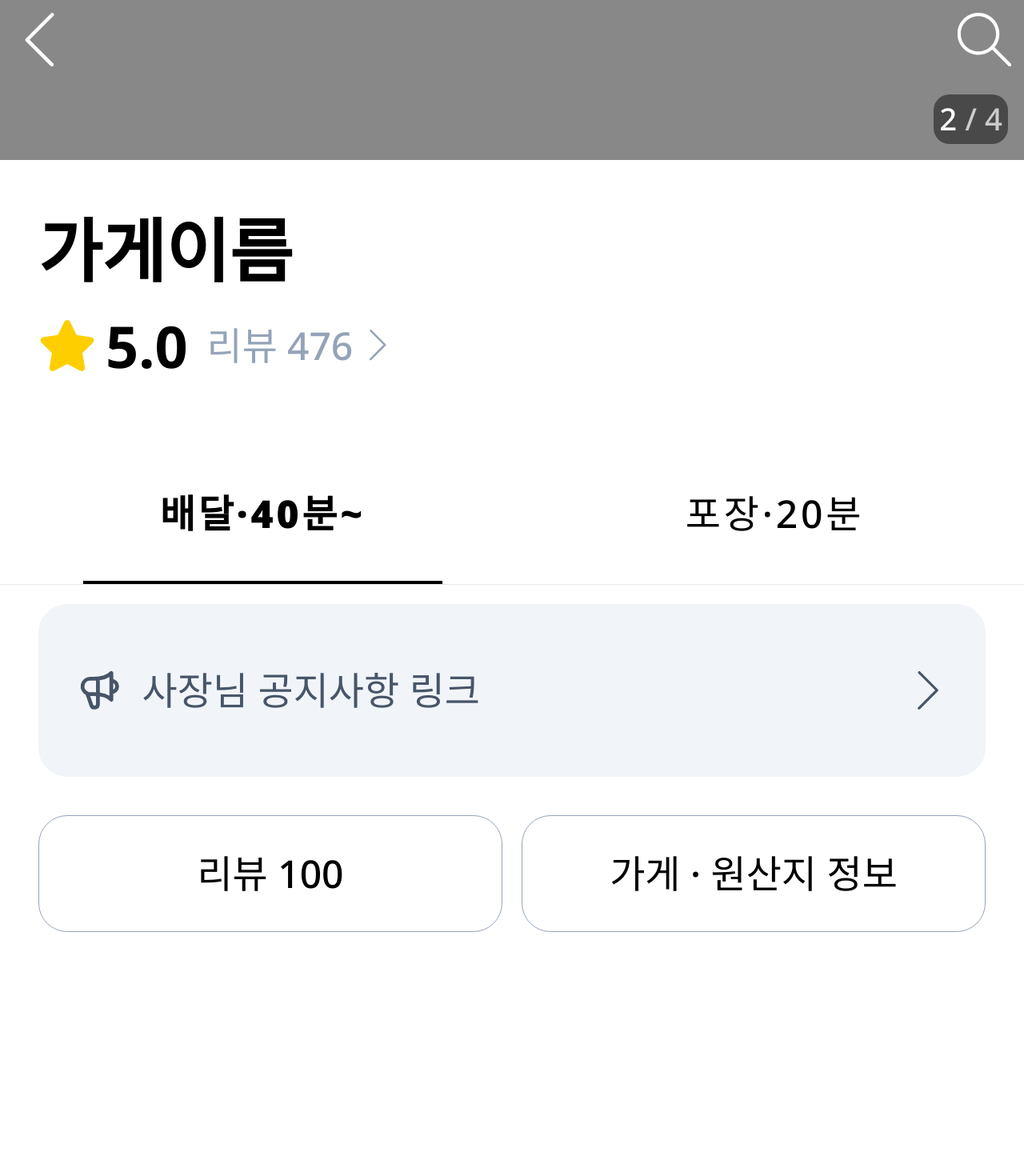
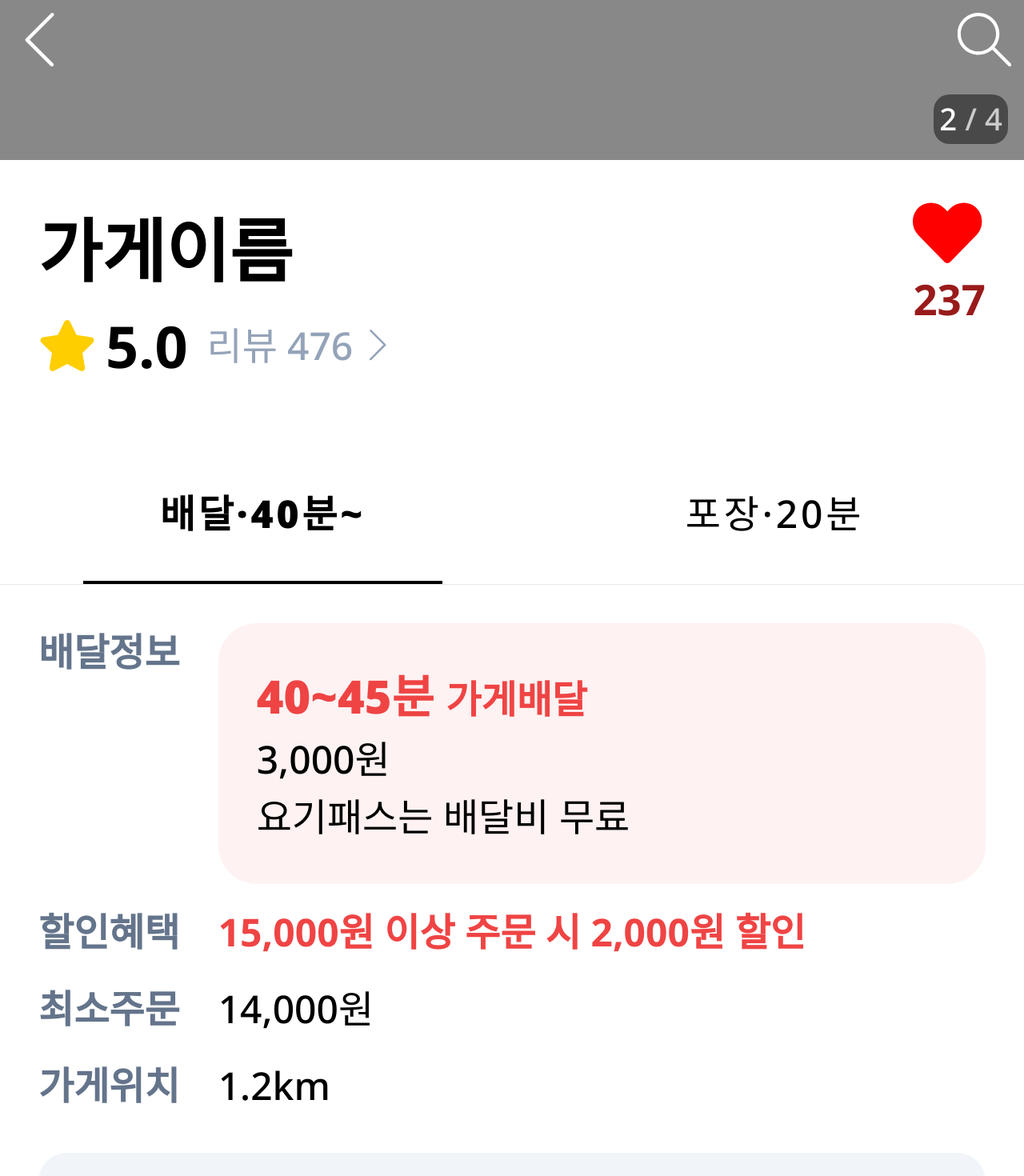
Before and after one commit to tlsrl6427/yogiyo-front, a Next.js app: page /detail in a window 1280 px wide. Shown: the top 1470 px of the page at 80% size. Built offline with nearby package versions, Linux system fonts and the light colour scheme.

Commit message:
[feat] 가게 상세페이지 ui작업

```diff
--- a/components/detail/MiddleTitle.tsx
+++ b/components/detail/MiddleTitle.tsx
@@ -1,5 +1,5 @@
 'use client';
-import { FaStar } from 'react-icons/fa';
+import { FaStar, FaHeart } from 'react-icons/fa';
 import { SlArrowRight } from 'react-icons/sl';
 import { HiOutlineSpeakerphone } from 'react-icons/hi';
 import { useState } from 'react';
@@ -8,10 +8,25 @@ import Link from 'next/link';
 const MiddleTitle = () => {
   const [tap, setTap] = useState(0);
 
+  const listStyled = `
+    text-slate-500
+    font-bold
+  `
+
   return (
     <div className="">
-      <div className="px-4 pt-4">
+      <div className="px-4 pt-4 relative">
         <p className="text-[1.8rem] font-bold">가게이름</p>
+        <div
+          className='absolute top-4 right-4'
+          onClick={() => {}}
+        >
+          <FaHeart style={{
+            fontSize: '1.8rem'
+          }}
+          color={'#f00'} />
+          <p className='text-[1.1rem] text-red-800 font-bold'>237</p>
+        </div>
       </div>
       <div className="flex items-center gap-2 px-4">
         <span className="text-[1.5rem] font-bold flex items-center gap-1">
@@ -23,6 +38,7 @@ const MiddleTitle = () => {
           <span className="">476</span>
           <SlArrowRight style={{ fontSize: '0.8rem' }} />
         </div>
+
       </div>
       <div className="pt-6">
         <div className="flex justify-around pt-4 border-b">
@@ -44,7 +60,32 @@ const MiddleTitle = () => {
           </span>
         </div>
       </div>
-      <div className="px-4 py-2">
+      <div className="p-4">
+        <div className='flex mb-4'>
+          <ul className='flex flex-col gap-2 w-full'>
+            <li className='flex gap-4'>
+              <p className={listStyled}>배달정보</p>
+              <div className='p-4 rounded-2xl bg-red-50 flex-1'>
+                <p className='text-red-500 text-[1.2rem] font-black'>40~45분 <span className='text-[1rem]'>가게배달</span></p>
+                <p>3,000원</p>
+                <p>요기패스는 배달비 무료</p>
+              </div>
+            </li>
+            <li className='flex gap-4'>
+              <p className={listStyled}>할인혜택</p>
+              <p className='text-red-500 font-bold'>15,000원 이상 주문 시 2,000원 할인</p>
+            </li>
+            <li className='flex gap-4'>
+              <p className={listStyled}>최소주문</p>
+              <p>14,000원</p>
+            </li>
+            <li className='flex gap-4'>
+              <p className={listStyled}>가게위치</p>
+              <p>1.2km</p>
+            </li>
+          </ul>
+        </div>
+
         {}
         <Link
           href={``}
```
